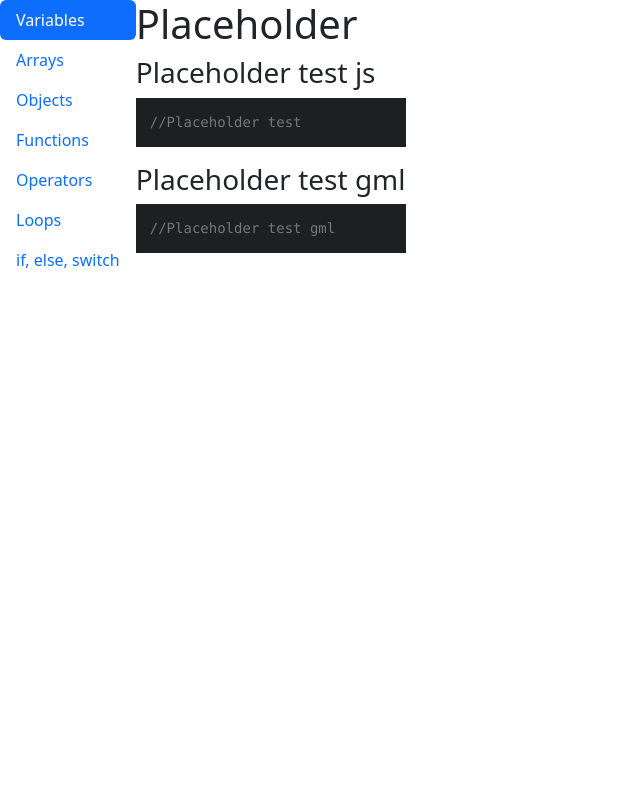
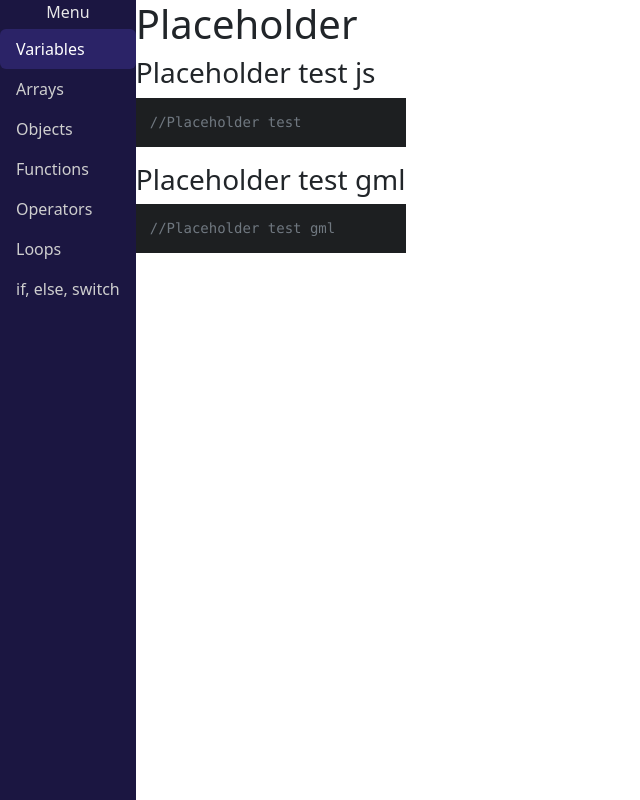
Before and after one commit to pasiastazebra/gml-cheatsheet, a React (Vite) app in the folder gml-cheatsheet/: page / in a window 1280 px wide. Shown: the whole page, without its empty margins (0-640 px from the left). Built offline with nearby package versions, Linux system fonts and the light colour scheme.

Commit message:
navbar styled

```diff
--- a/gml-cheatsheet/src/PageNavbar.tsx
+++ b/gml-cheatsheet/src/PageNavbar.tsx
@@ -1,4 +1,5 @@
 import Nav from "react-bootstrap/Nav";
+import "./navbar.css";
 
 // eslint-disable-next-line @typescript-eslint/no-explicit-any
 function PageNavbar({ onNavClick }: any) {
@@ -30,7 +31,12 @@ function PageNavbar({ onNavClick }: any) {
     },
   };
   return (
-    <Nav variant="pills" defaultActiveKey="variables" className="flex-column">
+    <Nav
+      variant="pills"
+      defaultActiveKey="variables"
+      className="menu flex-column"
+    >
+      <p id="menuLabel">Menu</p>
       <Nav.Link
         eventKey="variables"
         onClick={() => handleClick(variablesOption)}
--- a/gml-cheatsheet/src/index.css
+++ b/gml-cheatsheet/src/index.css
@@ -1,3 +1,8 @@
 #App {
   display: flex;
 }
+
+#menuLabel {
+  text-align: center;
+  margin-bottom: 5px;
+}
--- /dev/null
+++ b/gml-cheatsheet/src/navbar.css
@@ -0,0 +1,26 @@
+#menuLabel {
+    text-align: center;
+    margin-bottom: 5px;
+
+    color: #e8e8e8;
+    font-weight: 500;
+}
+
+.menu {
+    background-color: hsl(247, 49%, 17%);
+    height: 100vh;
+}
+
+.nav-link {
+    color: #cecece !important;
+    font-weight: 500 !important;
+}
+
+.nav-link:hover {
+    color: #ffffff !important;
+}
+
+.active {
+    background-color: hsl(247, 49%, 27%) !important;
+    color: #ffffff !important;
+}
```
